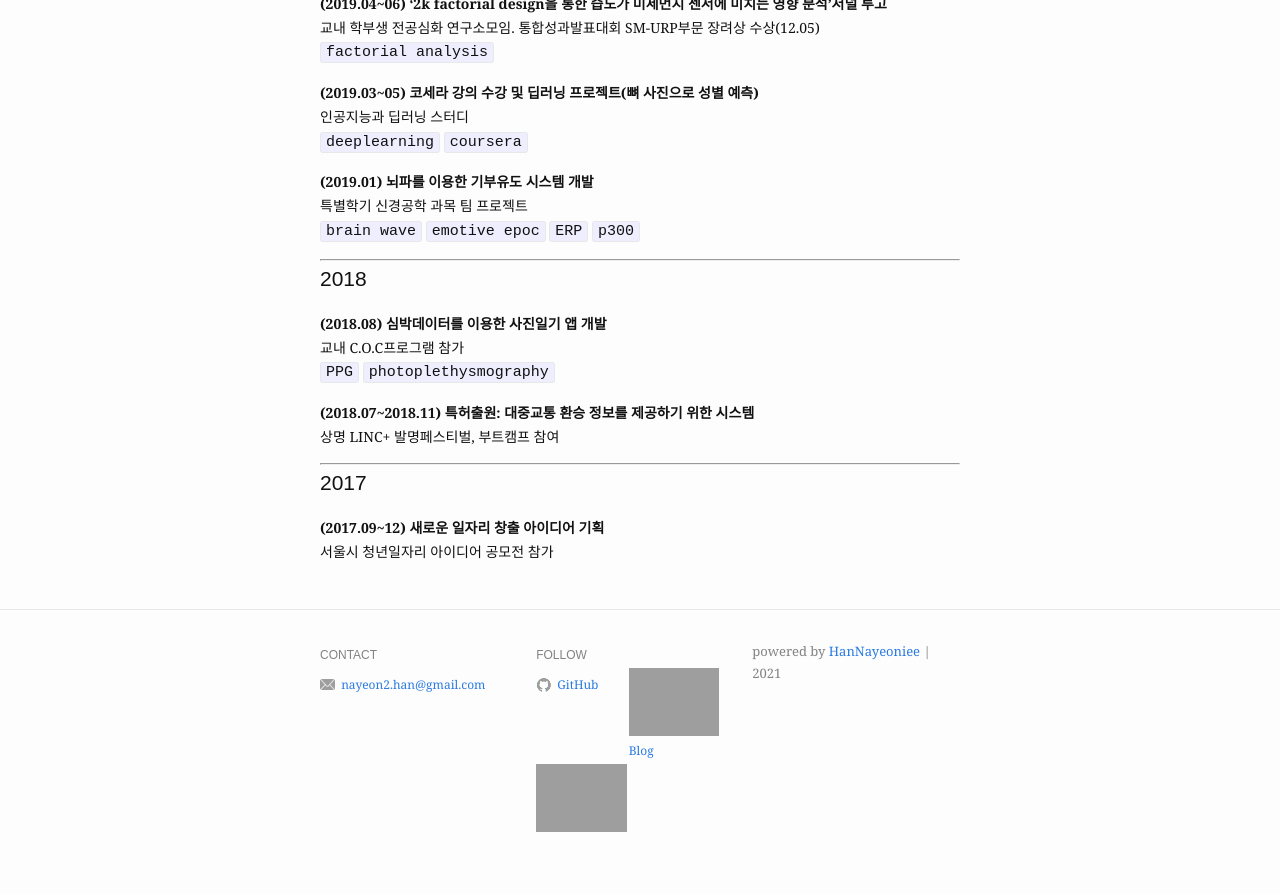
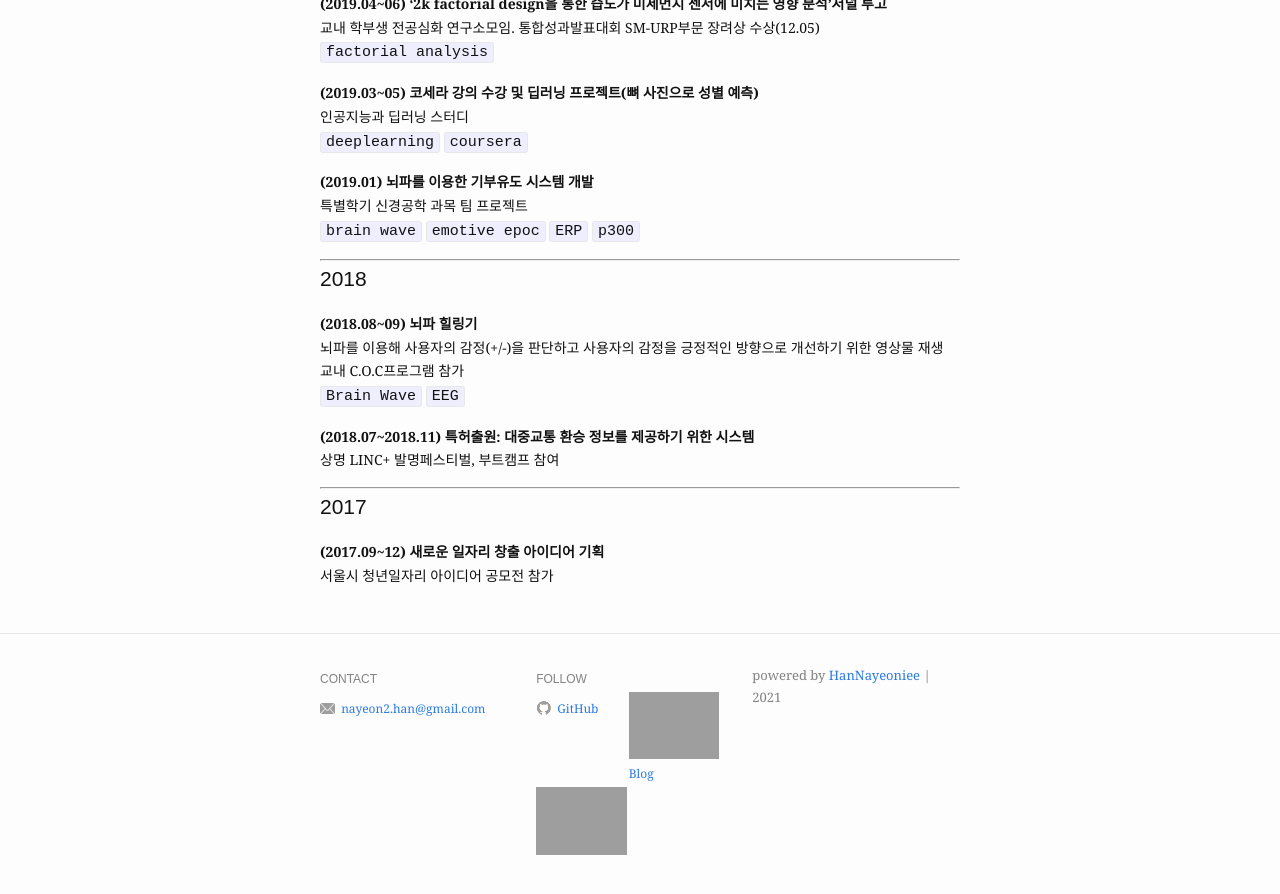
Before and after one commit to HanNayeoniee/HanNayeoniee.github.io, a Jekyll site: the page built from aboutme.md, in a window 1280 px wide and 900 px high, scrolled down 1132 px. Shown: the top 894 px of the window. Built offline with Jekyll 4.4.1, drawn with Linux system fonts in a browser that asks for light colours.

Commit message:
Update aboutme.md

```diff
--- a/aboutme.md
+++ b/aboutme.md
@@ -64,9 +64,10 @@ __(2019.01) 뇌파를 이용한 기부유도 시스템 개발__<br>
 
 ---------------
 ## 2018
-__(2018.08) 심박데이터를 이용한 사진일기 앱 개발__<br>
+__(2018.08~09) 뇌파 힐링기__<br>
+뇌파를 이용해 사용자의 감정(+/-)을 판단하고 사용자의 감정을 긍정적인 방향으로 개선하기 위한 영상물 재생<br>
 교내 C.O.C프로그램 참가<br>
-`PPG` `photoplethysmography`
+`Brain Wave` `EEG`
 
 __(2018.07~2018.11) 특허출원: 대중교통 환승 정보를 제공하기 위한 시스템__<br>
 상명 LINC+ 발명페스티벌, 부트캠프 참여<br>
```
